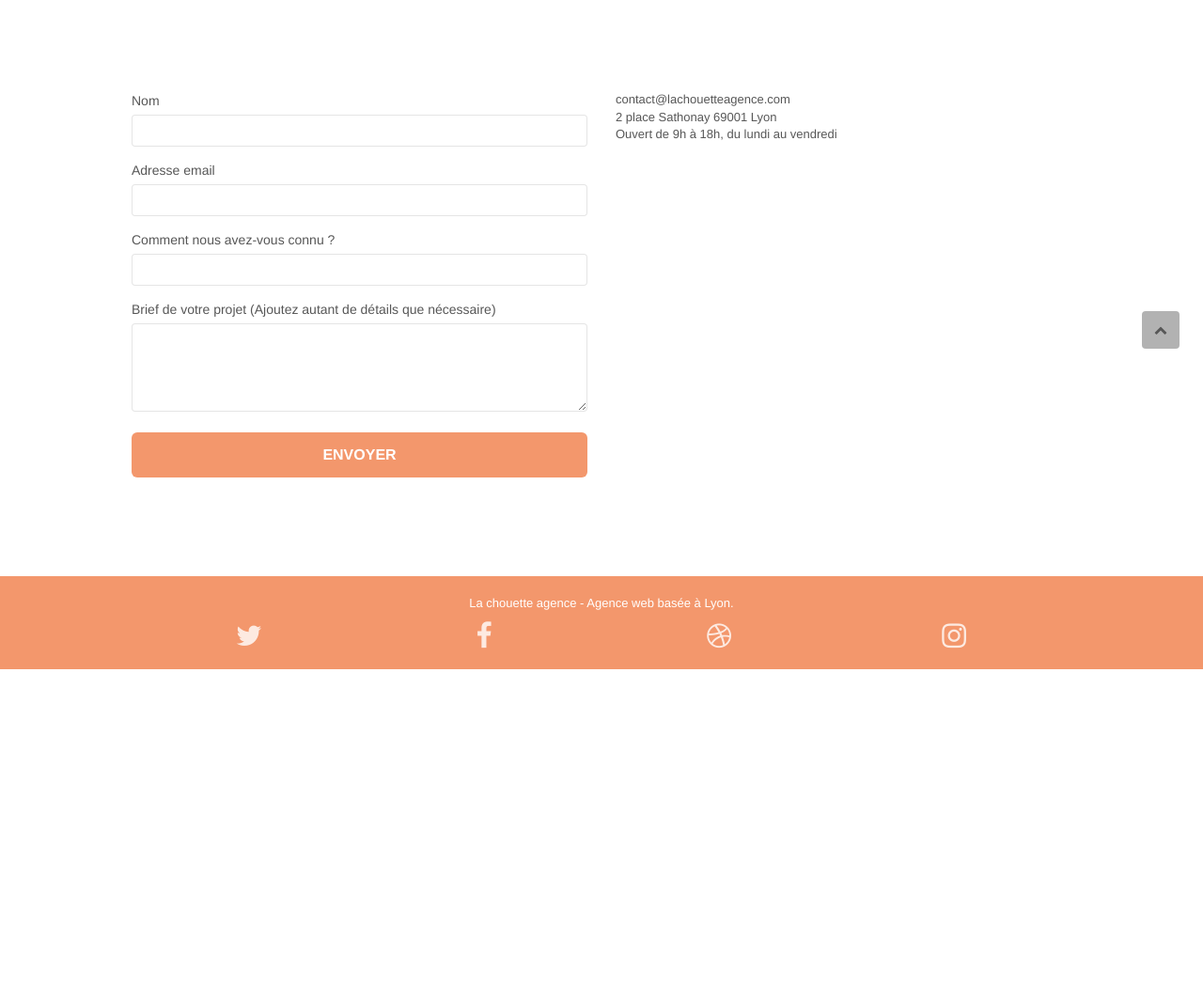
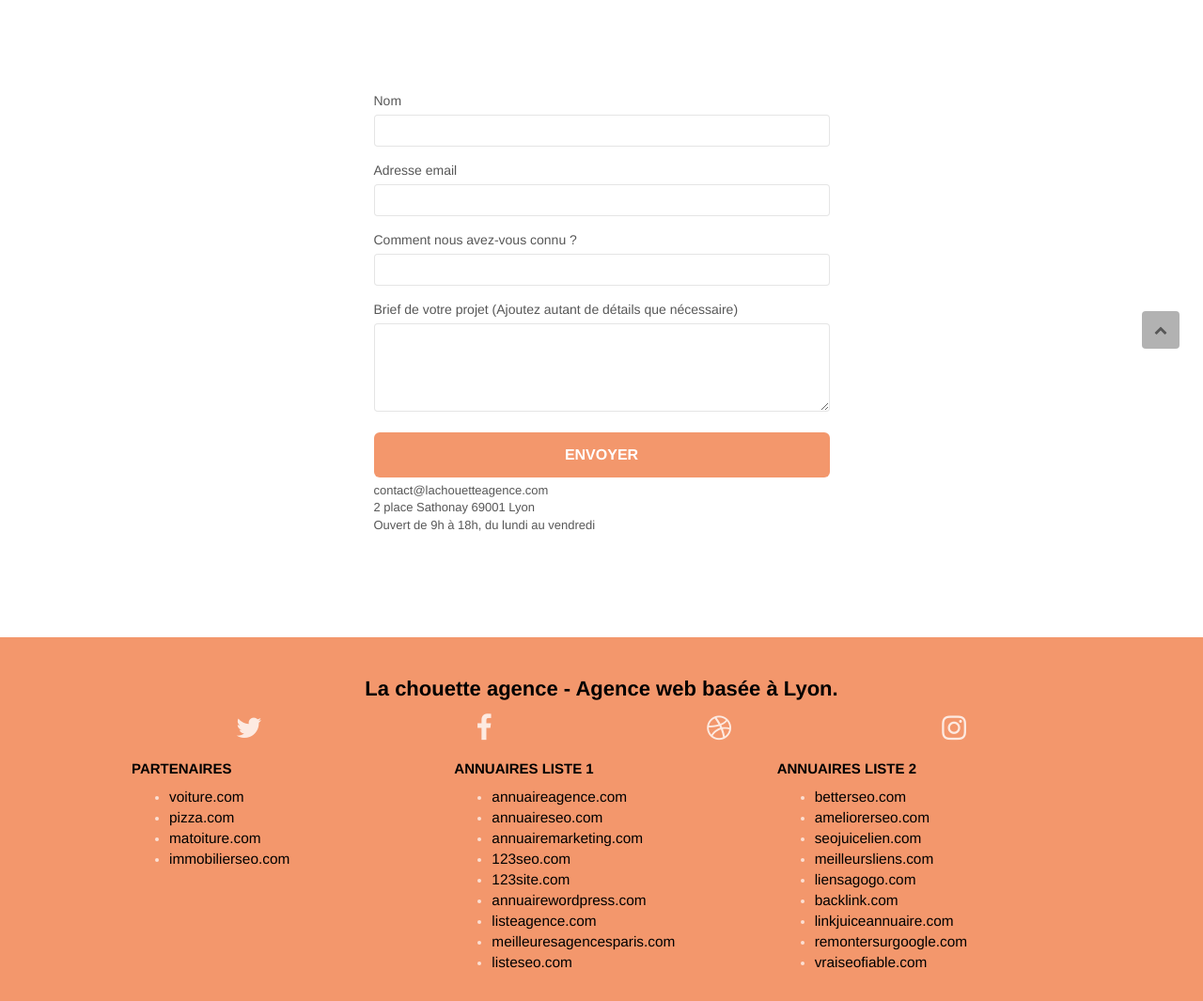
Before and after one commit to Doomseh/P4-LaChouetteAgence-1, a plain HTML site: page contact.html in a window 1280 px wide. Shown: the part 404-1469 px from the top of the page at 94% size. Before the commit the page ends 1116 px from the top, so only its background shows below. Drawn offline with Linux system fonts and the light colour scheme.

Commit message:
page contact

```diff
--- a/contact.html
+++ b/contact.html
@@ -58,10 +58,10 @@
 	<div class="container bloc-lg">
 		<div class="row">
 			<div class="col-sm-12">
-				<h1 class="text-center hero-bloc-text tc-white">
+				<h1 class="text-center hero-bloc-text title-black">
 					Parlons web design !
 				</h1>
-				<p class="text-center mg-lg tc-white tight-width-whitespace">
+				<p class="text-center mg-lg tight-width-whitespace title-black">
 					Nous sommes ravis que vous souhaitiez collaborer avec notre agence.<br>
 					Parlez-nous de votre projet en complétant le formulaire ci-dessous.
 				</p>
@@ -74,9 +74,9 @@
 <!-- Formulaire -->
 <div class="bloc bgc-white l-bloc" id="bloc-7">
 	<div class="container bloc-lg">
-		<div class="row">
+		<div class="row flex">
 			<div class="col-sm-6">
-				<form id="form_1" novalidate success-msg="Your message has been sent." fail-msg="Sorry it seems that our mail server is not responding, Sorry for the inconvenience!">
+				<form id="form_1" novalidate>
 					<div class="form-group">
 						<label>
 							Nom
@@ -125,9 +125,9 @@
 	<div class="container bloc-sm">
 		<div class="row">
 			<div class="col-sm-12">
-				<p class="text-center white">
+				<H2 class="text-center title-black">
 					La chouette agence - Agence web basée à Lyon.<br>
-				</p>
+				</H2>
 				<div class="row row-no-gutters social">
 					<div class="col-sm-3">
 						<div class="text-center">
@@ -149,6 +149,46 @@
 							<a class="social" href="index.html"><span class="fa fa-instagram icon-md"></span></a>
 						</div>
 					</div>
+
+					<div class="row">
+						<div class="col-sm-4">
+							<h3 class="title-black">Partenaires</h3>
+								<ul class="link">
+									<li><a href="#">voiture.com</a></li>
+									<li><a href="#">pizza.com</a></li>
+									<li><a href="#">matoiture.com</a></li>
+									<li><a href="#">immobilierseo.com</a></li>
+								</ul>
+						</div>
+						<div class="col-sm-4">
+							<h3 class="title-black">Annuaires liste 1</h3>
+							<ul class="link">
+								<li><a href="#">annuaireagence.com</a></li>
+								<li><a href="#">annuaireseo.com</a></li>
+								<li><a href="#">annuairemarketing.com</a></li>
+								<li><a href="#">123seo.com</a></li>
+								<li><a href="#">123site.com</a></li>
+								<li><a href="#">annuairewordpress.com</a></li>
+								<li><a href="#">listeagence.com</a></li>
+								<li><a href="#">meilleuresagencesparis.com</a></li>
+								<li><a href="#">listeseo.com</a></li>
+							</ul>
+						</div>
+						<div class="col-sm-4">
+							<h3 class="title-black">Annuaires liste 2</h3>
+							<ul class="link">
+								<li><a href="#">betterseo.com</a></li>
+								<li><a href="#">ameliorerseo.com</a></li>
+								<li><a href="#">seojuicelien.com</a></li>
+								<li><a href="#">meilleursliens.com</a></li>
+								<li><a href="#">liensagogo.com</a></li>
+								<li><a href="#">backlink.com</a></li>
+								<li><a href="#">linkjuiceannuaire.com</a></li>
+								<li><a href="#">remontersurgoogle.com</a></li>
+								<li><a href="#">vraiseofiable.com</a></li>
+							</ul>
+						</div>
+					</div>
 				</div>
 			</div>
 		</div>
@@ -157,8 +197,8 @@
 <!-- Footer END -->
 
 </div>
+
 <!-- Principal conteneur END -->
-
 
 </body>
 </html>
--- a/style.css
+++ b/style.css
@@ -283,6 +283,7 @@ a:hover {
 
 #bloc-1-hero h1 {
     font-size: 32px;
+    color: white!important;
 }
 
 .navbar {
@@ -389,6 +390,11 @@ a:hover {
     text-decoration: underline;
 }
 
+.flex {
+    flex-direction: column;
+    display: flex;
+    align-items: center;
+}
 
 @media (min-width: 768px) {
     .site-navigation {
```
